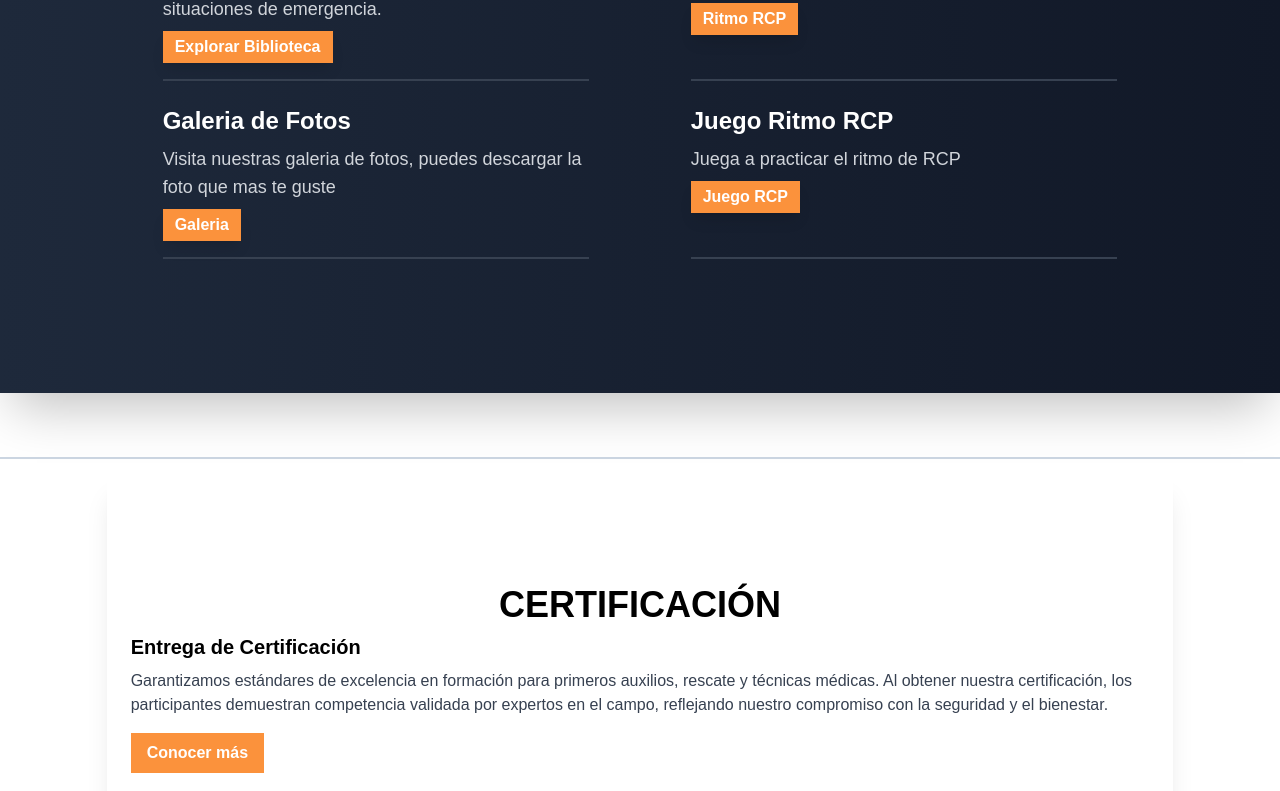
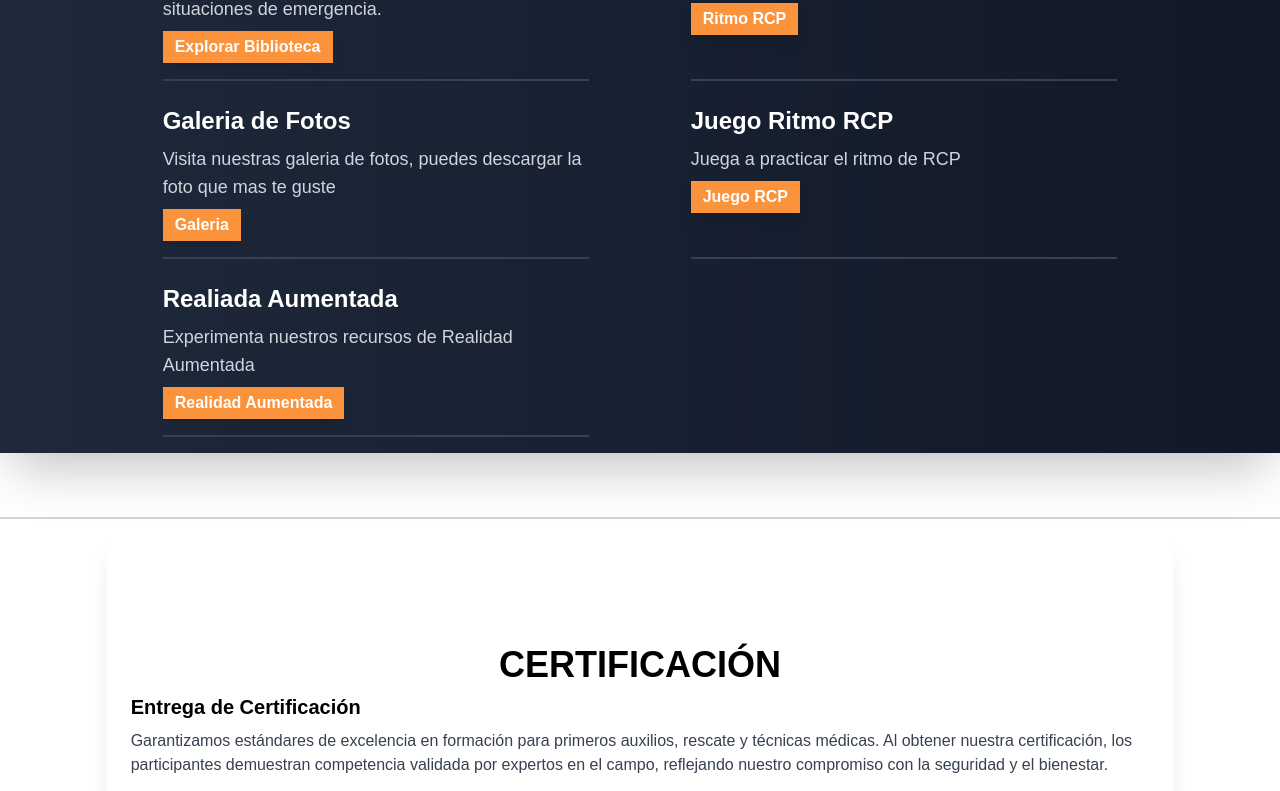
Before and after one commit to julianperuzzi/G-RCP-ARGENTINA, a React (Vite) app: page /#/ in a window 1280 px wide. Shown: the part 1995-2786 px from the top of the page. Built offline with nearby package versions, Linux system fonts and the light colour scheme.

Commit message:
Update Recursos.jsx

```diff
--- a/src/components/Recursos.jsx
+++ b/src/components/Recursos.jsx
@@ -40,6 +40,12 @@ const recursosData = [
     link: "/rcp-game",
     linkText: "Juego RCP",
   },
+  {
+    title: "Realiada Aumentada",
+    description: "Experimenta nuestros recursos de Realidad Aumentada",
+    link: "https://dea-grcp-ar.vercel.app/",
+    linkText: "Realidad Aumentada",
+  },
 ];
 
 const Recursos = () => {
```
